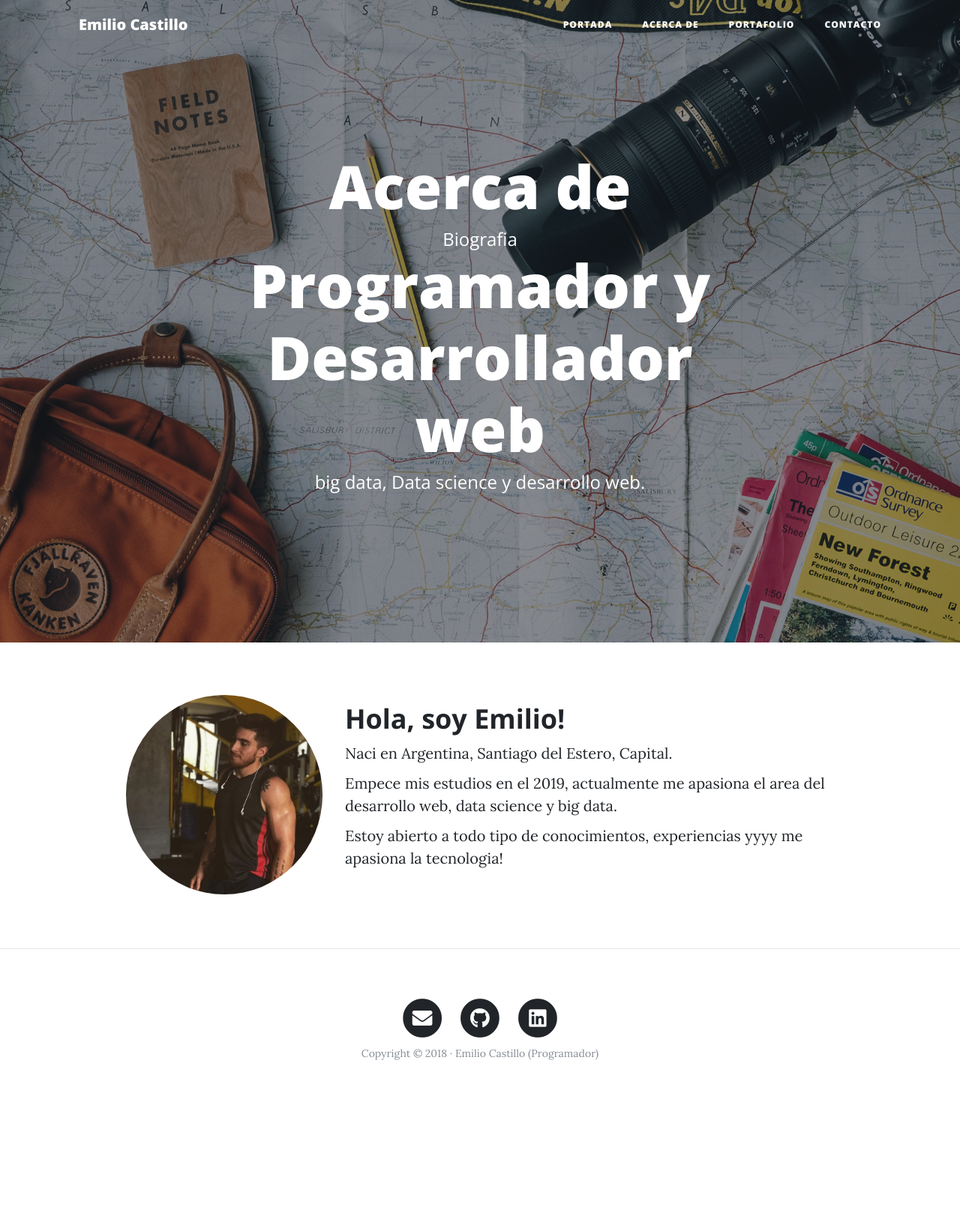
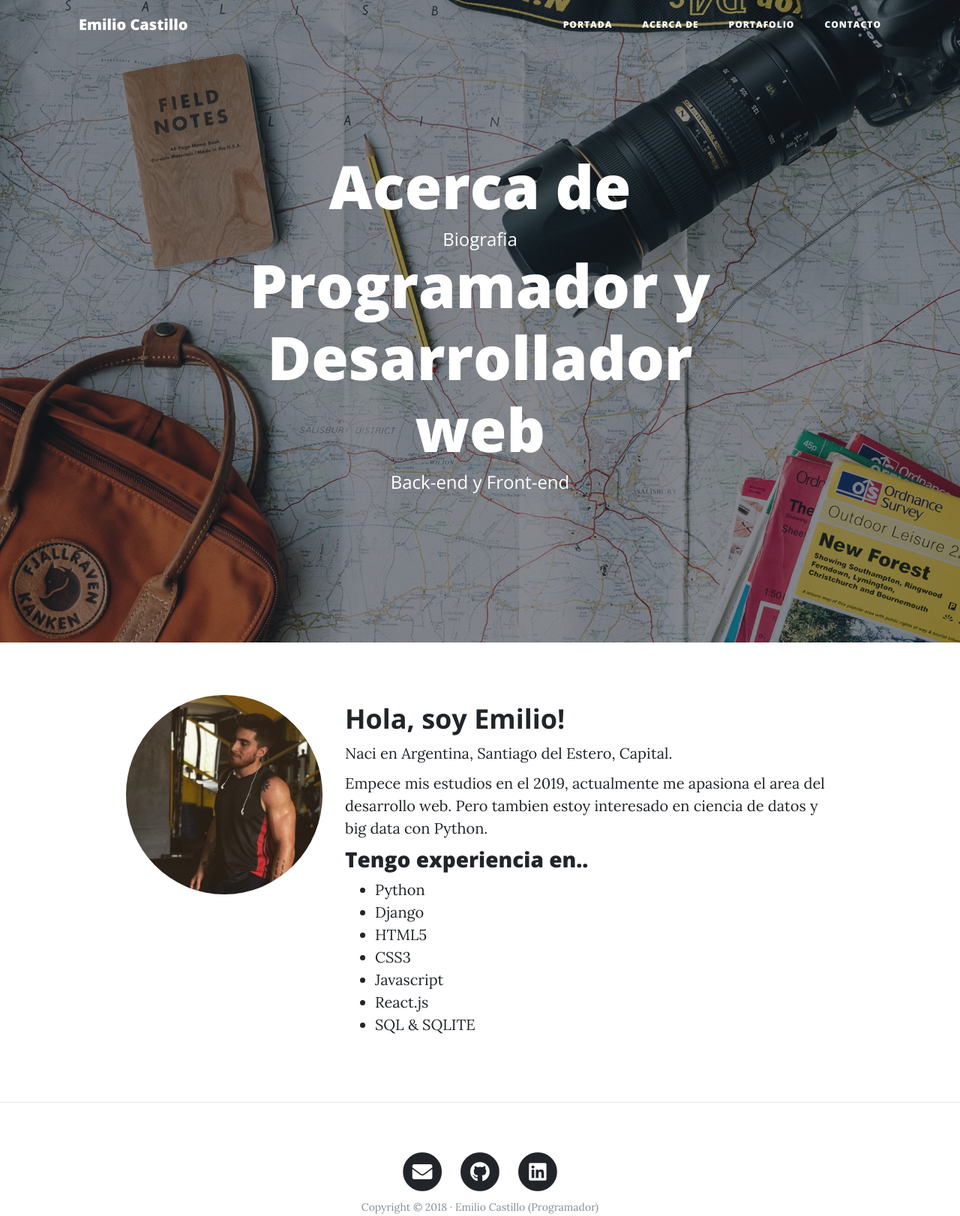
Before and after one commit to EmiliioCastillo/Mi-web-Personal, a Django app: page /about/ in a window 1280 px wide. Shown: the top 1622 px of the page at 75% size. Before the commit the page ends 1414 px from the top, so only its background shows below. Run offline with Django 3.2, Linux system fonts and the light colour scheme; data comes from the database, SQL or seed files in the repository; both versions use the stored data as it was after the commit; some libraries are stand-ins or nearby versions.

Commit message:
Agregando nuevos cambios

```diff
--- a/core/templates/core/about.html
+++ b/core/templates/core/about.html
@@ -16,8 +16,17 @@
        <div class="col-lg-7 col-md-8">
        <h2 class="section-heading">Hola, soy Emilio!</h2>
        <p>Naci en Argentina, Santiago del Estero, Capital.</p>
-      <p>Empece mis estudios en el 2019, actualmente me apasiona el area del desarrollo web, data science y big data.</p>
-      <p>Estoy abierto a todo tipo de conocimientos, experiencias yyyy me apasiona la tecnologia!
+      <p>Empece mis estudios en el 2019, actualmente me apasiona el area del desarrollo web. Pero tambien estoy interesado en ciencia de datos y big data con Python.</p>
+      <h3>Tengo experiencia en..</h3>
+      <ul>
+          <li>Python</li>
+          <li>Django</li>
+          <li>HTML5</li>
+          <li>CSS3</li>
+          <li>Javascript</li>
+          <li>React.js</li>
+          <li>SQL & SQLITE</li>
+     </ul>
       </div>
  </div>
 {% endblock %}
--- a/core/templates/core/base.html
+++ b/core/templates/core/base.html
@@ -56,7 +56,7 @@
             <div class="site-heading">
               {% block headers %}{% endblock %}
               <h1>Programador y Desarrollador web</h1>
-              <span class="subheading">big data, Data science y desarrollo web.</span>
+              <span class="subheading">Back-end y Front-end</span>
             </div>
           </div>
         </div>
@@ -78,8 +78,9 @@
          <div class="col-lg-8 col-md-10 mx-auto">
             <ul class="list-inline text-center">
               <li class="list-inline-item">
-             {% if LINK_GMAIL %}
+              {% if LINK_GMAIL %}
                 <a href="{{LINK_GMAIL}}">
+                <!--<a href="www.gmail.com">-->
                   <span class="fa-stack fa-lg">
                     <i class="fa fa-circle fa-stack-2x"></i>
                     <i class="fa fa-envelope fa-stack-1x fa-inverse"></i>
@@ -90,6 +91,7 @@
               <li class="list-inline-item">
               {% if LINK_GITHUB %}
                 <a href="{{LINK_GITHUB}}">
+                <!--<a href="www.github.com/EmiliioCastillo">-->
                   <span class="fa-stack fa-lg">
                     <i class="fa fa-circle fa-stack-2x"></i>
                     <i class="fab fa-github fa-stack-1x fa-inverse"></i>
@@ -100,6 +102,7 @@
               <li class="list-inline-item">
               {% if LINK_LINKEDIN %}
                 <a href="{{LINK_LINKEDIN}}">
+                <!--<a href="https://www.linkedin.com/in/emilio-eduardo-castillo-53494b197/">-->
                   <span class="fa-stack fa-lg">
                     <i class="fa fa-circle fa-stack-2x"></i>
                     <i class="fab fa-linkedin fa-stack-1x fa-inverse"></i>
```
Also changed, not shown: core/templates/core/contact.html (+4 -3 lines), db.sqlite3, media/projects/Inicio___La_Caffettiera_-_Google_Chrome_14_6_2021_20_57_26.png (added), media/projects/Películas_y_TV_20_6_2021_23_55_50_2.png (added).
